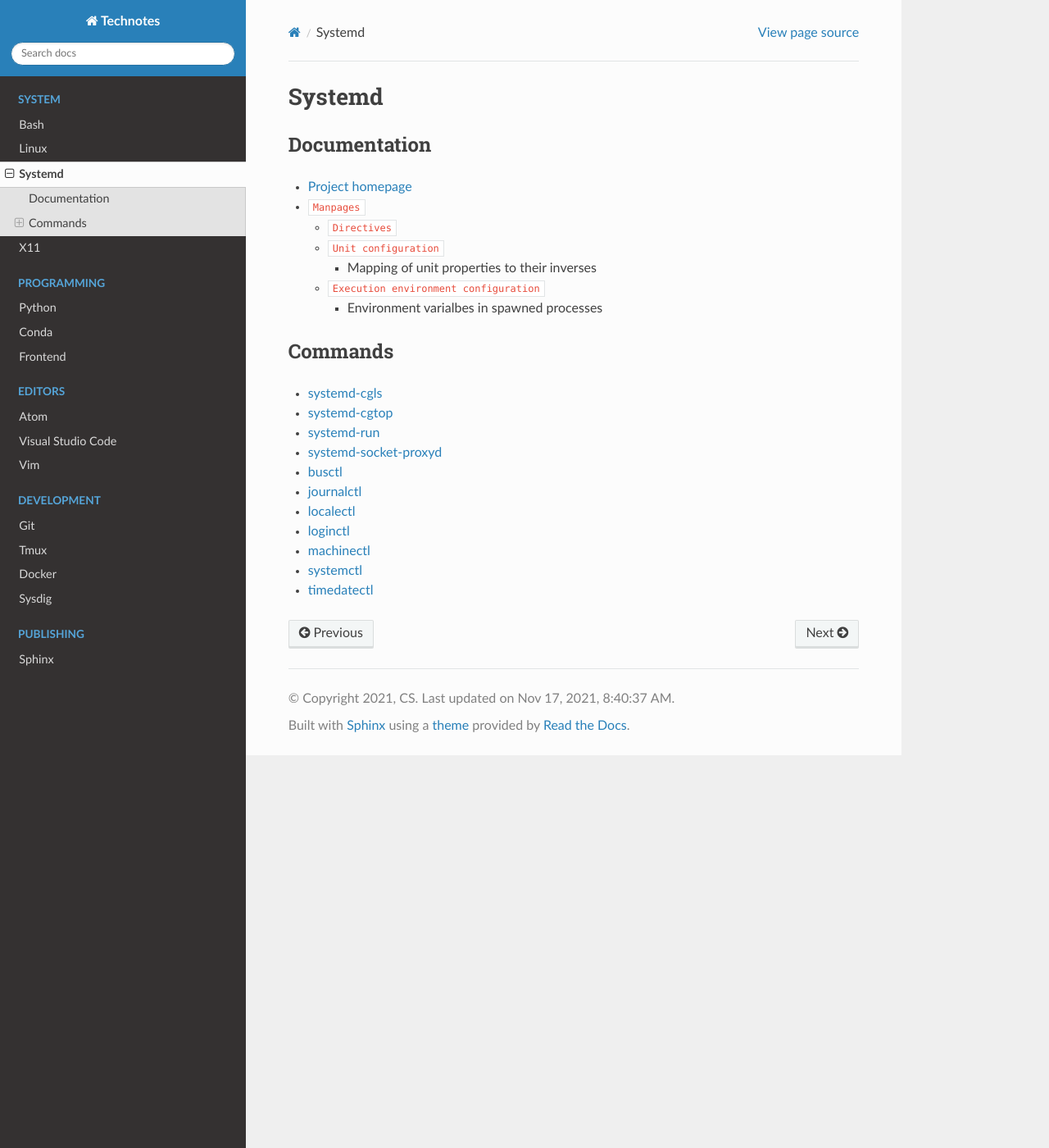
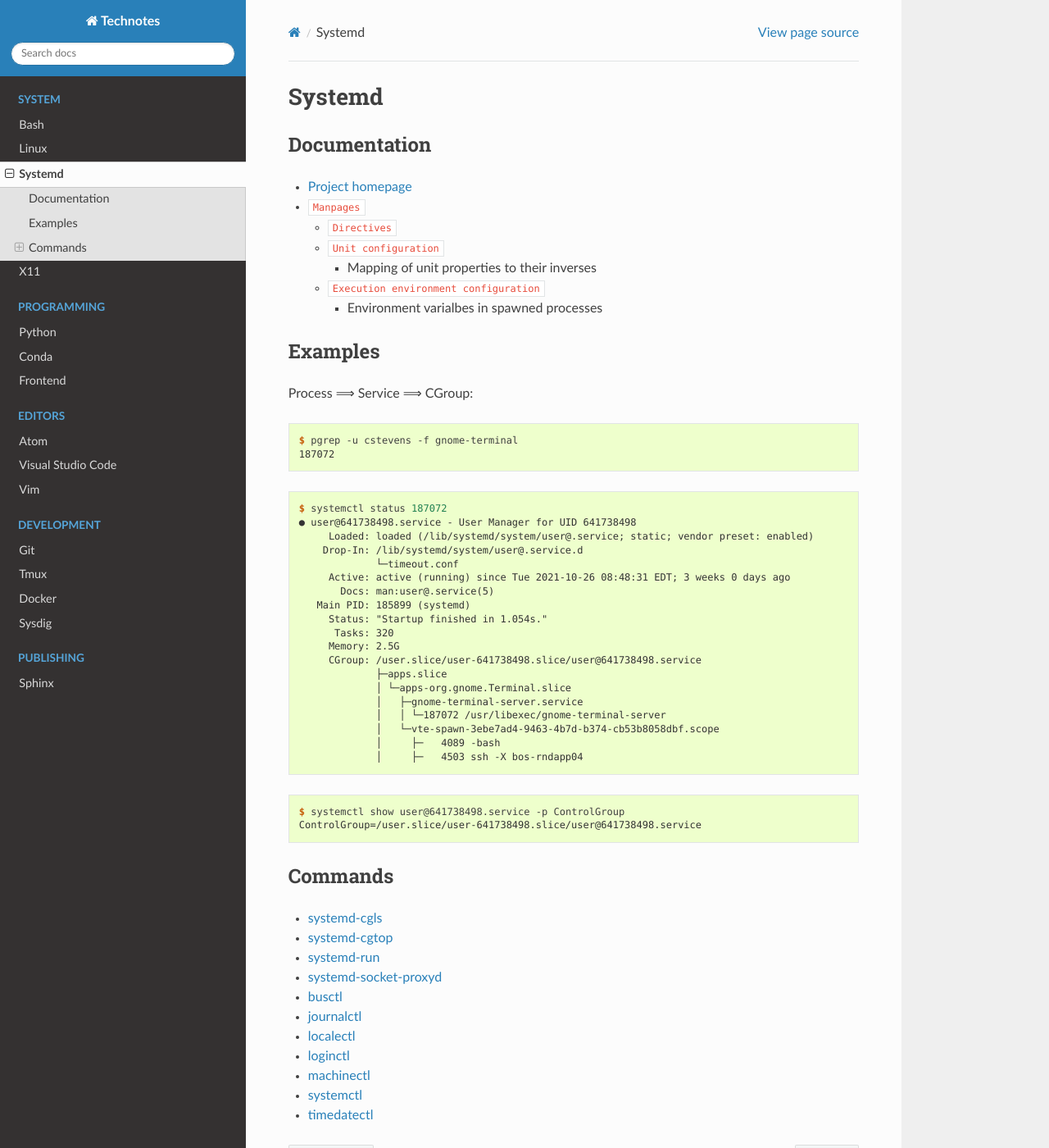
Before and after one commit to heterotopian/technotes, a Sphinx documentation site: the page built from source/systemd/index.rst, in a window 1280 px wide and 1400 px high. Shown: the whole window at 82% size. Built offline with Sphinx 7.4.7 and the Read the Docs theme 2.0.0, drawn with Linux system fonts in a browser that asks for light colours; cross-references to code outside the pages are shown as plain code.

Commit message:
Add examplex

```diff
--- a/source/systemd/index.rst
+++ b/source/systemd/index.rst
@@ -1,3 +1,5 @@
+.. include:: <isoamsa.txt>
+
 .. _systemd:
 
 =======
@@ -24,6 +26,43 @@
 
 
 
+Examples
+========
+
+Process |xrArr| Service |xrArr| CGroup::
+
+    $ pgrep -u cstevens -f gnome-terminal
+    187072
+
+::
+
+    $ systemctl status 187072
+    ● user@641738498.service - User Manager for UID 641738498
+         Loaded: loaded (/lib/systemd/system/user@.service; static; vendor preset: enabled)
+        Drop-In: /lib/systemd/system/user@.service.d
+                 └─timeout.conf
+         Active: active (running) since Tue 2021-10-26 08:48:31 EDT; 3 weeks 0 days ago
+           Docs: man:user@.service(5)
+       Main PID: 185899 (systemd)
+         Status: "Startup finished in 1.054s."
+          Tasks: 320
+         Memory: 2.5G
+         CGroup: /user.slice/user-641738498.slice/user@641738498.service
+                 ├─apps.slice
+                 │ └─apps-org.gnome.Terminal.slice
+                 │   ├─gnome-terminal-server.service
+                 │   │ └─187072 /usr/libexec/gnome-terminal-server
+                 │   └─vte-spawn-3ebe7ad4-9463-4b7d-b374-cb53b8058dbf.scope
+                 │     ├─   4089 -bash
+                 │     ├─   4503 ssh -X bos-rndapp04
+
+::
+
+    $ systemctl show user@641738498.service -p ControlGroup
+    ControlGroup=/user.slice/user-641738498.slice/user@641738498.service
+
+
+
 Commands
 ========
 
```
